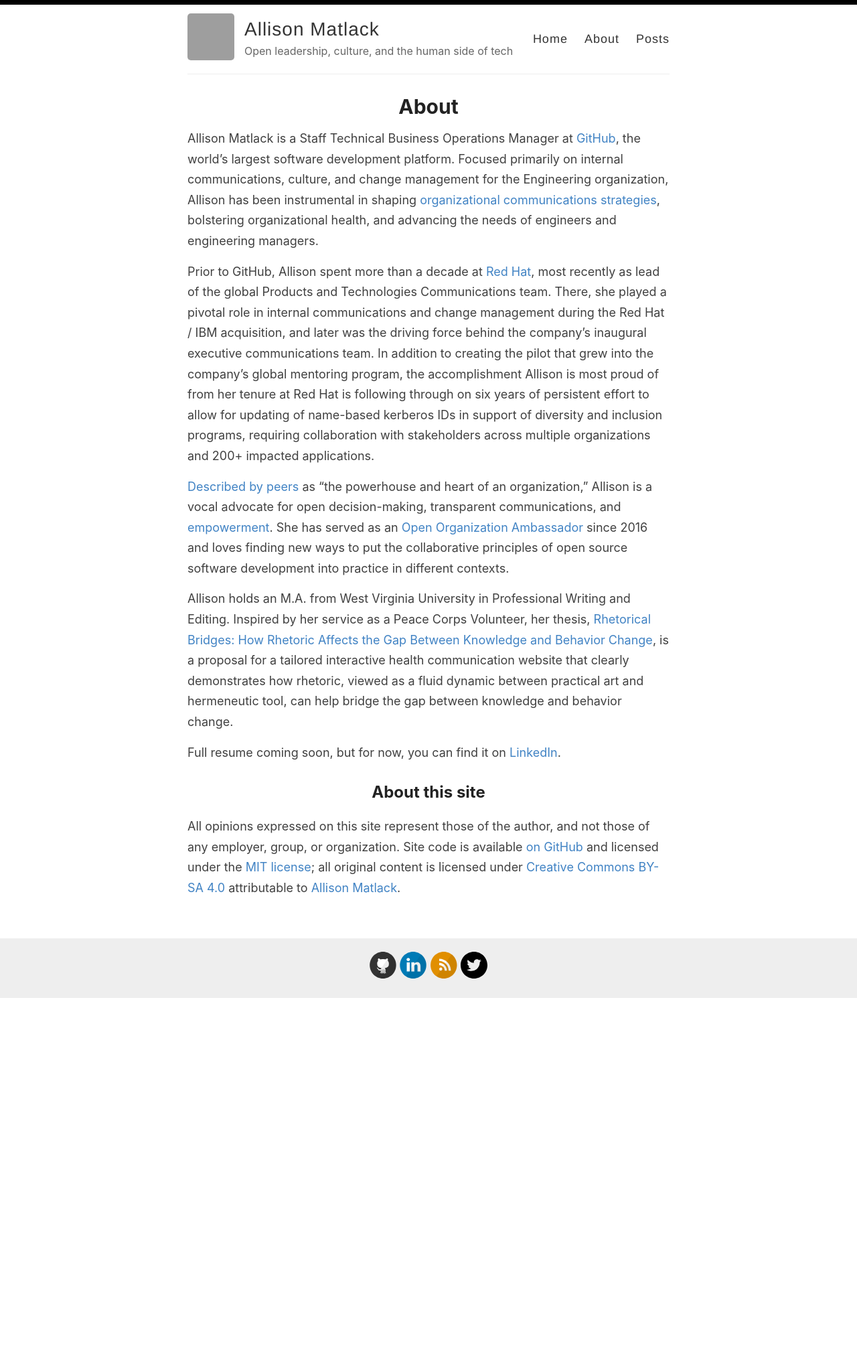
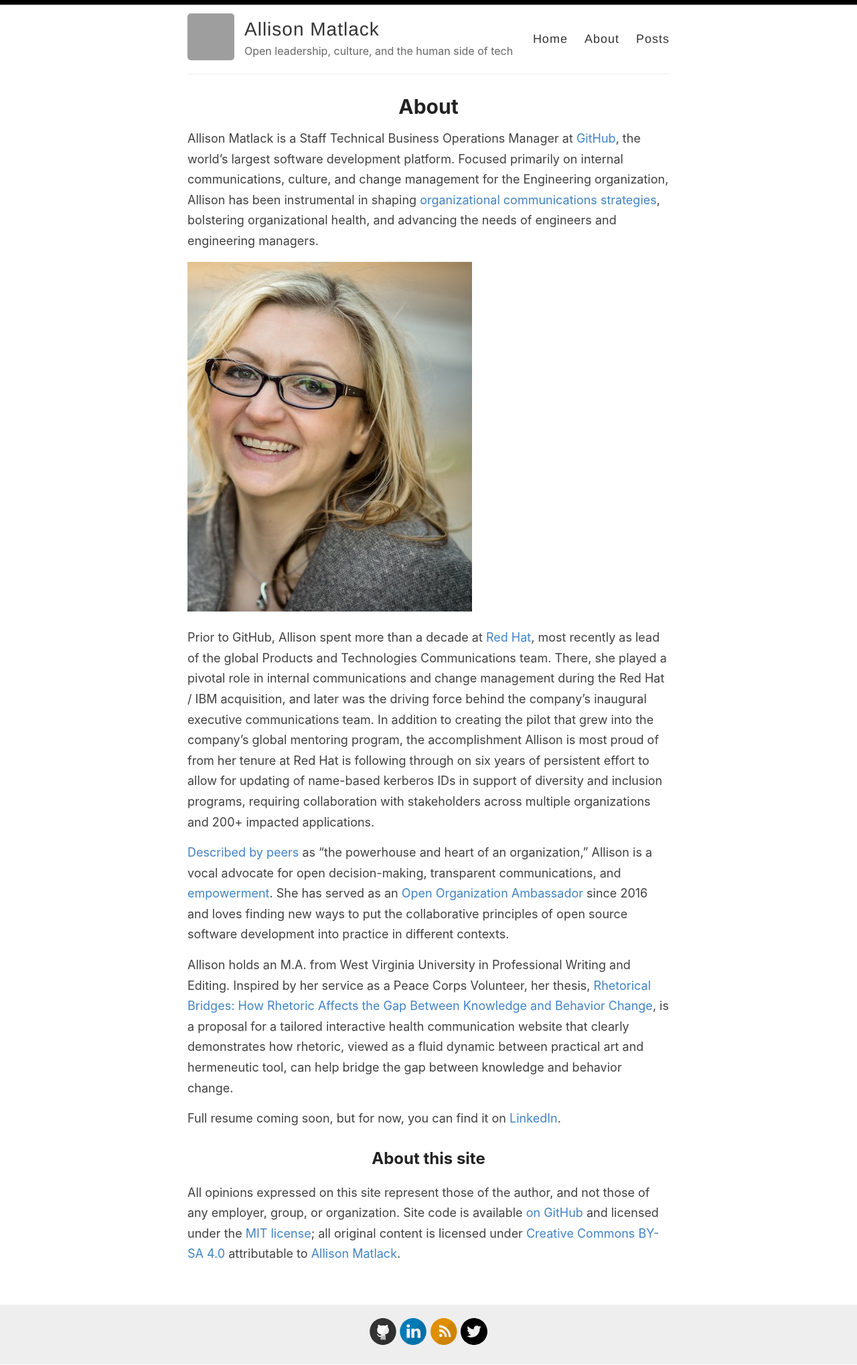
Before and after one commit to amatlack/amatlack.github.io, a Jekyll site: the page built from _pages/about.md, in a window 1280 px wide. Shown: the whole page at 67% size. Built offline with Jekyll 4.4.1, drawn with Linux system fonts in a browser that asks for light colours; before the commit the page ends 1491 px from its top, so only the background shows below that; grey boxes are pictures that could not be loaded.

Commit message:
adding headshot

```diff
--- a/_pages/about.md
+++ b/_pages/about.md
@@ -5,6 +5,10 @@ permalink: /about/
 ---
 
 Allison Matlack is a Staff Technical Business Operations Manager at [GitHub](https://github.com/about), the world's largest software development platform. Focused primarily on internal communications, culture, and change management for the Engineering organization, Allison has been instrumental in shaping [organizational communications strategies](https://github.blog/2023-10-04-how-to-communicate-like-a-github-engineer-our-principles-practices-and-tools/), bolstering organizational health, and advancing the needs of engineers and engineering managers.
+
+<div class="about_headshot">
+  <img src="{{ site:baseurl }}/images/Matlack-138.jpg" />
+</div>
 
 Prior to GitHub, Allison spent more than a decade at [Red Hat](https://www.redhat.com/en/about), most recently as lead of the global Products and Technologies Communications team. There, she played a pivotal role in internal communications and change management during the Red Hat / IBM acquisition, and later was the driving force behind the company's inaugural executive communications team. In addition to creating the pilot that grew into the company's global mentoring program, the accomplishment Allison is most proud of from her tenure at Red Hat is following through on six years of persistent effort to allow for updating of name-based kerberos IDs in support of diversity and inclusion programs, requiring collaboration with stakeholders across multiple organizations and 200+ impacted applications.
 
```
